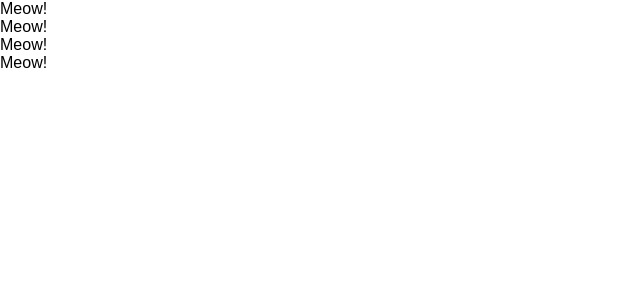
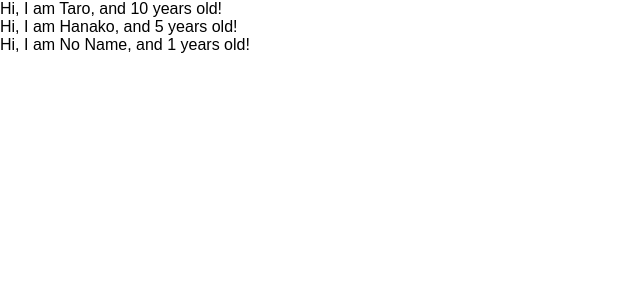
Before and after one commit to noriyuki0319/udemy-react-redux-crud-application, a React (Create React App) app: page / in a window 1280 px wide. Shown: the top 300 px of the page, without its empty margins (0-640 px from the left). Built offline with nearby package versions, Linux system fonts and the light colour scheme.

Commit message:
一旦コミット

```diff
--- a/src/App.js
+++ b/src/App.js
@@ -10,18 +10,28 @@
 // }
 
 const App = () => {
+  const profiles = [
+    { name: "Taro", age: 10 },
+    { name: "Hanako", age: 5 },
+    { name: "No Name" }
+  ]
   return (
     <div>
-      <Cat />
-      <Cat />
-      <Cat />
-      <Cat />
+      {
+        profiles.map((profile, index) => {
+          return <User name={profile.name} age={profile.age} key={index} />
+        })
+      }
     </div>
   )
 }
 
-const Cat = () => {
-  return <div>Meow!</div>
+const User = (props) => {
+  return <div>Hi, I am {props.name}, and {props.age} years old!</div>
+}
+
+User.defaultProps = {
+  age: 1
 }
 
 export default App;
```
